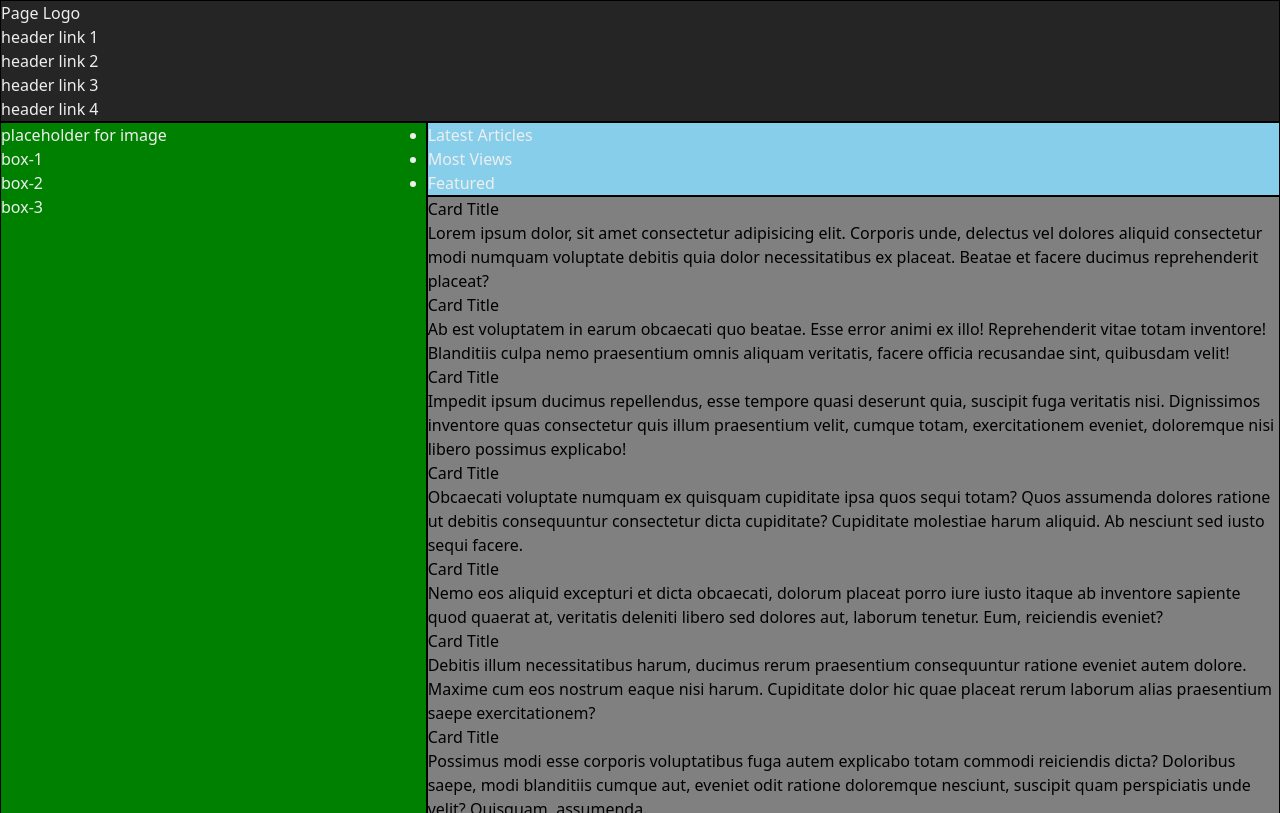
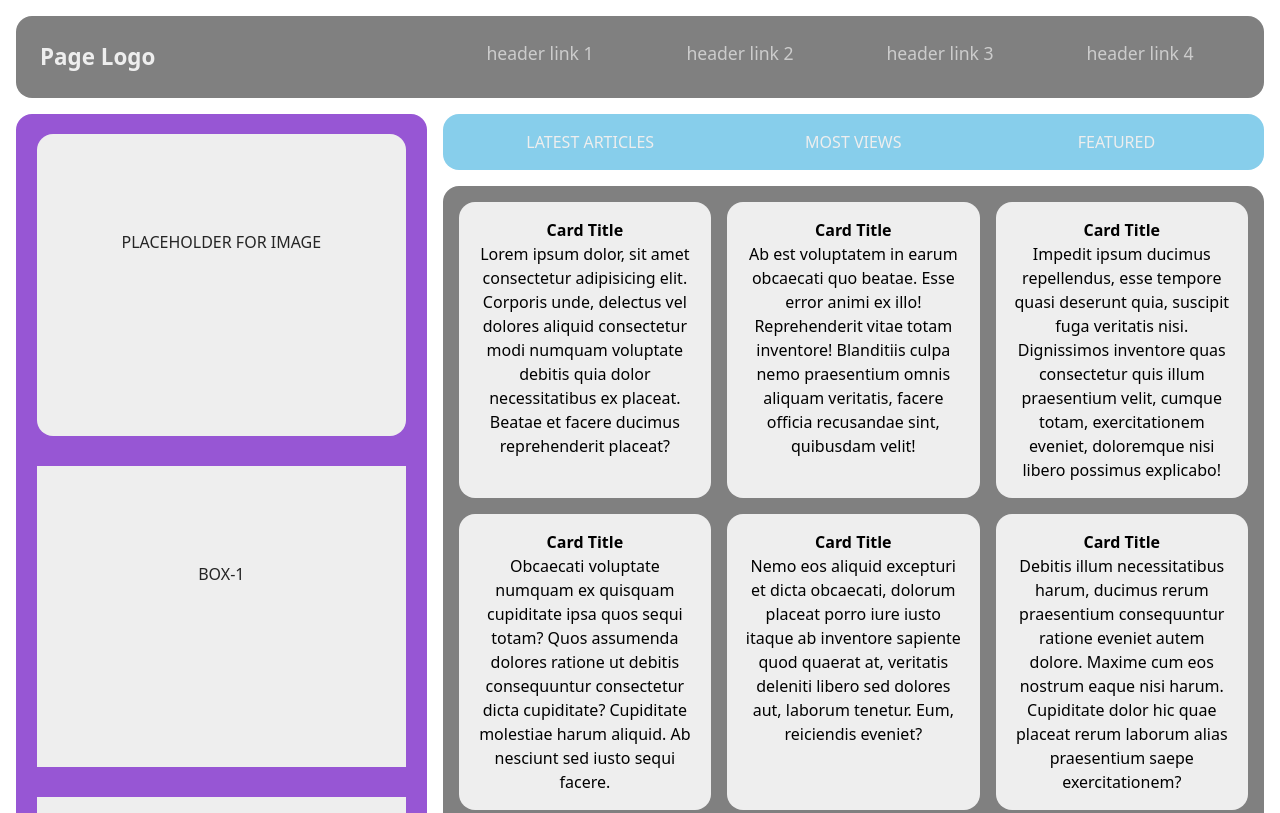
Before and after one commit to rjsudhin/holly-grail-mockup-grid-layout, a plain HTML site: page index.html in a window 1280 px wide. Shown: the top 813 px of the page. Drawn offline with Linux system fonts and the light colour scheme.

Commit message:
now completd all container layout with grid

```diff
--- a/css/styles.css
+++ b/css/styles.css
@@ -16,28 +16,66 @@ body {
 }
 
 .container {
+  padding: 1rem;
   display: grid;
   grid-template-columns: repeat(1, 2fr) repeat(1, 4fr);
+  gap: 1rem;
 }
 
 .container > div {
-  border: 1px solid black;
+  border-radius: 1rem;
 }
+
 
 /* header-section */
 .header {
-  background-color: #252525;
+  background-color: grey;
   color: #eee;
   grid-column: 1 / span 2;
+  display: grid;
+  padding: 1.5rem;
+  grid-template-columns: repeat(1, 2fr) repeat(1, 4fr);
+}
+.logo {
+  font-weight: bold;
+  font-size: 1.4rem;
+}
+.menu ul {
+  display: grid;
+  grid-template-columns: repeat(4, 1fr);
+}
+
+.menu ul li {
+  list-style-type: none;
+  text-align: center;
+  color: #ccc;
+  font-size: 1.1rem;
 }
 /* header-section */
 
 /* side bar - section */
 .sidebar {
-  background-color: green;
+  background-color: rgb(151, 86, 212);
   color: #eee;
   grid-row: 2 / span 2;
+  display: grid;
+  grid-row: repeat(4, 1fr);
+  gap: 30px;
+  padding: 1.3rem;
 }
+
+.sidebar .photo-container {
+  border-radius: 1rem;
+}
+
+.sidebar > div {
+  background-color: #eee;
+  color: #252525;
+  text-align: center;
+  padding-top: 6rem;
+  text-transform: uppercase;
+}
+
 /* side bar - section */
 
 
@@ -47,6 +85,18 @@ body {
   color: #eee;
   grid-column: 2 / span 1;
   grid-row: 2 / span 1;
+  padding: 1rem;
+}
+
+.navbar ul {
+  display: grid;
+  grid-template-columns: repeat(3, 1fr);
+}
+
+.navbar ul li {
+  list-style-type: none;
+  text-align: center;
+  text-transform: uppercase;
 }
 /* navbar-section */
 
@@ -54,6 +104,21 @@ body {
 .article {
   background-color: grey;
   grid-row: 3 / span 1;
+  display: grid;
+  grid-template-columns: repeat(auto-fit, minmax(200px, 1fr));
+  gap: 1rem;
+  padding: 1rem;
+  text-align: center;
+}
+
+.article .cards {
+  background-color: #eee;
+  padding: 1rem;
+  border-radius: inherit;
+}
+
+.cards p:first-child {
+  font-weight: bold;
 }
 /*article-section*/
 
@@ -63,5 +128,6 @@ body {
   background-color: #252525;
   color: #eee;
   text-align: center;
+  padding: 2rem;
 }
 /* footer-section */
```
